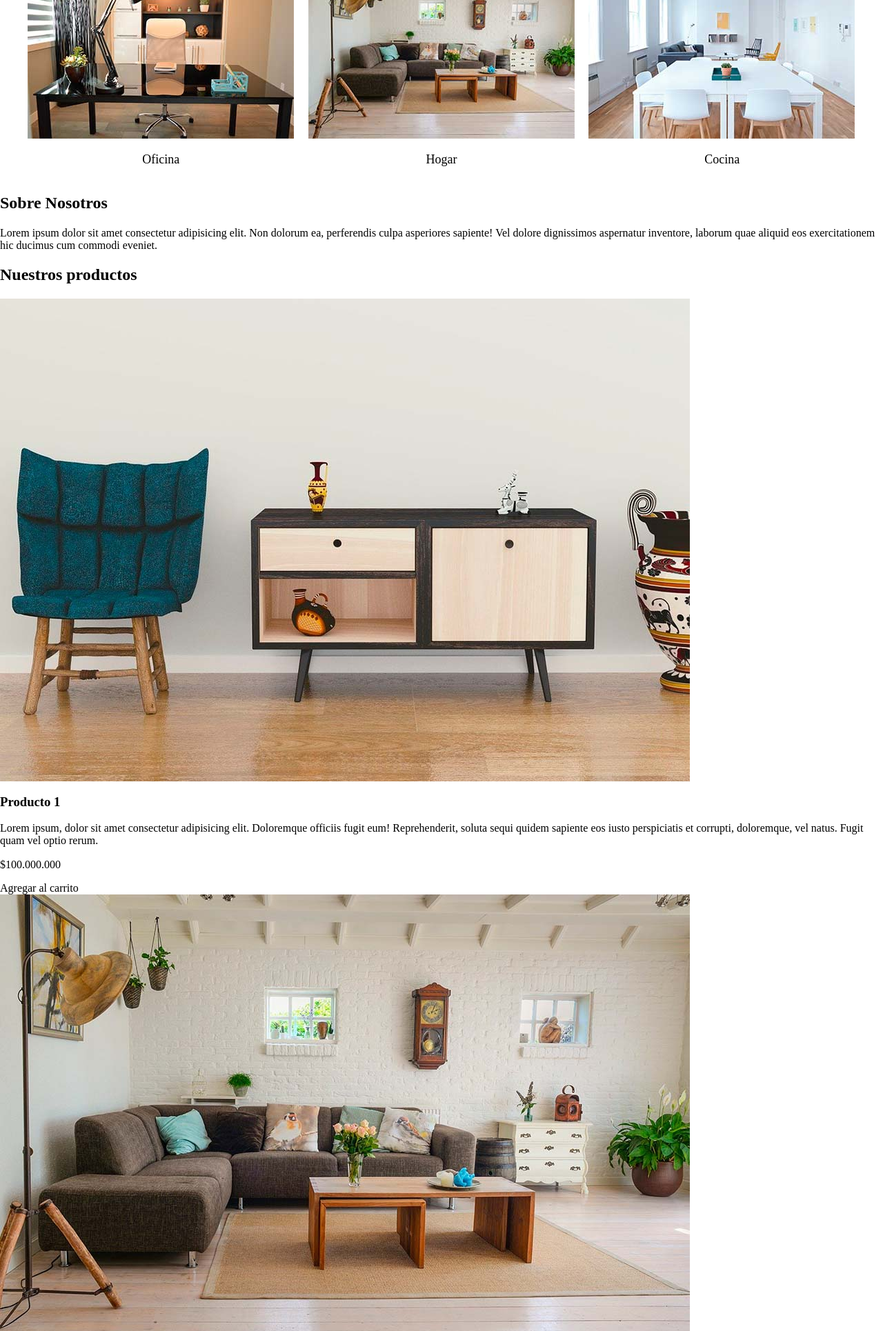
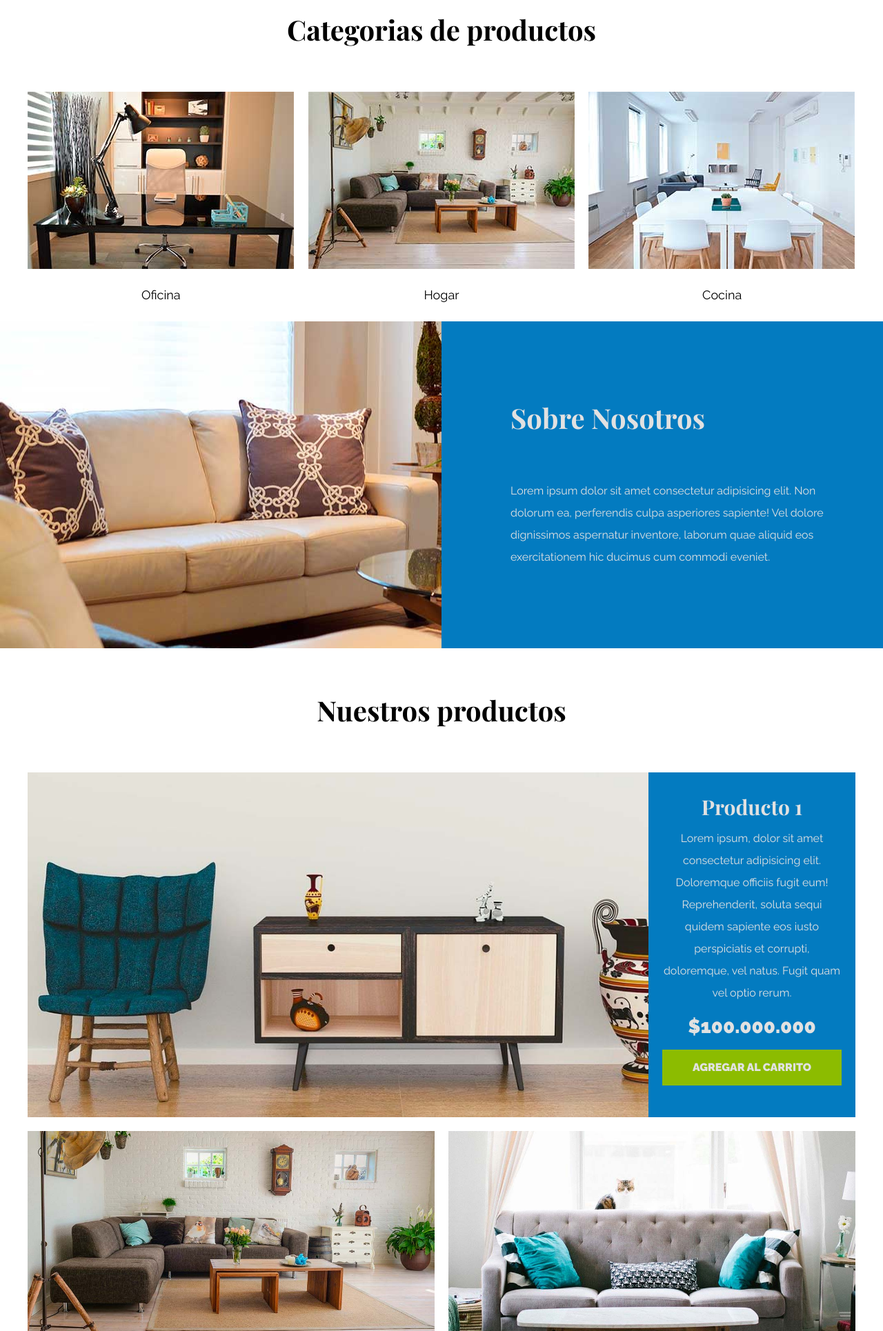
Before and after one commit to IngLeonardo/proyectoEcommerce, a website: page Index.html in a window 1280 px wide. Shown: the part 870-2800 px from the top of the page at 69% size. Drawn offline with nearby package versions, Linux system fonts and the light colour scheme.

Commit message:
Se organiza la seccion sobre nosotros y el listado de los productos

```diff
--- a/Index.html
+++ b/Index.html
@@ -5,6 +5,12 @@
     <meta http-equiv="X-UA-Compatible" content="IE=edge">
     <meta name="viewport" content="width=device-width, initial-scale=1.0">
     <link rel="stylesheet" href="node_modules/normalize.css/normalize.css">
+    <link rel="preconnect" href="https://fonts.googleapis.com">
+    <link rel="preconnect" href="https://fonts.gstatic.com" crossorigin>
+    <link href="https://fonts.googleapis.com/css2?family=Playfair+Display:wght@400;700;900&display=swap" rel="stylesheet">
+    <link rel="preconnect" href="https://fonts.googleapis.com">
+    <link rel="preconnect" href="https://fonts.gstatic.com" crossorigin>
+    <link href="https://fonts.googleapis.com/css2?family=Raleway:wght@400;700;900&display=swap" rel="stylesheet">
     <link rel="stylesheet" href="css/app.css">
     <title>Ecommerce - Inicio </title>
 </head>
@@ -23,7 +29,7 @@
 </div>
 <div class="hero"></div>
 <section class="contenedor categorias">
-    <h2>Categorias de <span>productos</span></h2>
+    <h2 class="text-center">Categorias de productos</h2>
     <div class="listado-categorias">
         <div class="categoria">
             <img src="img/categoria1.jpg" alt="imagen de Categorias">
@@ -39,68 +45,70 @@
         </div>
 </section>
 
-<section class="sobre-nosotros">
-    <div>
-        <h2>Sobre Nosotros</h2>
-        <p>Lorem ipsum dolor sit amet consectetur adipisicing elit. Non dolorum ea, perferendis culpa asperiores sapiente! Vel dolore dignissimos aspernatur inventore, laborum quae aliquid eos exercitationem hic ducimus cum commodi eveniet.</p>
+<section class="sobre-nosotros ">
+    <div class="contenedor sobre-nosotros-grid">
+        <div class="texto-nosotros">
+            <h2>Sobre Nosotros</h2>
+            <p>Lorem ipsum dolor sit amet consectetur adipisicing elit. Non dolorum ea, perferendis culpa asperiores sapiente! Vel dolore dignissimos aspernatur inventore, laborum quae aliquid eos exercitationem hic ducimus cum commodi eveniet.</p>
+        </div>
     </div>
 </section>
-<main>
-    <h2>Nuestros productos</h2>
+<main class="contenido-principal contenedor">
+    <h2 class="text-center">Nuestros productos</h2>
 
-    <div>
-        <div>
+    <div class="listado-productos">
+        <div class="producto">
             <img src="img/producto1.jpg" alt="Imagen producto">
-            <div>
+            <div class="texto-producto">
                 <h3>Producto 1</h3>
                 <p>Lorem ipsum, dolor sit amet consectetur adipisicing elit. Doloremque officiis fugit eum! Reprehenderit, soluta sequi quidem sapiente eos iusto perspiciatis et corrupti, doloremque, vel natus. Fugit quam vel optio rerum.</p>
-                <p>$100.000.000</p>
-                <a href="#">Agregar al carrito</a>
+                <p class="precio">$100.000.000</p>
+                <a class="btn" href="#">Agregar al carrito</a>
             </div>
         </div>
-        <div>
+        <div class="producto">
             <img src="img/producto2.jpg" alt="Imagen producto">
-            <div>
+            <div class="texto-producto">
                 <h3>Producto 2</h3>
                 <p>Lorem ipsum, dolor sit amet consectetur adipisicing elit. Doloremque officiis fugit eum! Reprehenderit, soluta sequi quidem sapiente eos iusto perspiciatis et corrupti, doloremque, vel natus. Fugit quam vel optio rerum.</p>
-                <p>$100.000.000</p>
-                <a href="#">Agregar al carrito</a>
+                <p class="precio">$100.000.000</p>
+                <a class="btn" href="#">Agregar al carrito</a>
             </div>
         </div>
-        <div>
+        <div class="producto">
             <img src="img/producto3.jpg" alt="Imagen producto">
-            <div>
+            <div class="texto-producto">
                 <h3>Producto 3</h3>
                 <p>Lorem ipsum, dolor sit amet consectetur adipisicing elit. Doloremque officiis fugit eum! Reprehenderit, soluta sequi quidem sapiente eos iusto perspiciatis et corrupti, doloremque, vel natus. Fugit quam vel optio rerum.</p>
-                <p>$100.000.000</p>
-                <a href="#">Agregar al carrito</a>
+                <p class="precio">$100.000.000</p>
+                <a class="btn" href="#">Agregar al carrito</a>
             </div>
         </div>
-        <div>
+        <div class="producto">
             <img src="img/producto4.jpg" alt="Imagen producto">
-            <div>
+            <div class="texto-producto">
                 <h3>Producto 4</h3>
                 <p>Lorem ipsum, dolor sit amet consectetur adipisicing elit. Doloremque officiis fugit eum! Reprehenderit, soluta sequi quidem sapiente eos iusto perspiciatis et corrupti, doloremque, vel natus. Fugit quam vel optio rerum.</p>
-                <p>$100.000.000</p>
-                <a href="#">Agregar al carrito</a>
+                <p class="precio">$100.000.000</p>
+                <a class="btn" href="#">Agregar al carrito</a>
             </div>
         </div>
-        <div>
+        <div class="producto">
             <img src="img/producto5.jpg" alt="Imagen producto">
-            <div>
+            <div class="texto-producto">
                 <h3>Producto 5</h3>
                 <p>Lorem ipsum, dolor sit amet consectetur adipisicing elit. Doloremque officiis fugit eum! Reprehenderit, soluta sequi quidem sapiente eos iusto perspiciatis et corrupti, doloremque, vel natus. Fugit quam vel optio rerum.</p>
-                <p>$100.000.000</p>
-                <a href="#">Agregar al carrito</a>
+                <p class="precio">$100.000.000</p>
+                <a class="btn" href="#">Agregar al carrito</a>
             </div>
         </div>
-        <div>
+        <div class="producto">
             <img src="img/producto6.jpg" alt="Imagen producto">
-            <div>
+            <div class="texto-producto">
                 <h3>Producto 6</h3>
                 <p>Lorem ipsum, dolor sit amet consectetur adipisicing elit. Doloremque officiis fugit eum! Reprehenderit, soluta sequi quidem sapiente eos iusto perspiciatis et corrupti, doloremque, vel natus. Fugit quam vel optio rerum.</p>
-                <p>$100.000.000</p>
-                <a href="#">Agregar al carrito</a>
+                <p class="precio">$100.000.000</p>
+                <a class="btn" href="#">Agregar al carrito</a>
             </div>
         </div>
     </div>
--- a/css/app.css
+++ b/css/app.css
@@ -1,10 +1,30 @@
 html{
     box-sizing: border-box;
+    font-size: 62.5%;  /*1 REM = 10px*/
 }
 *, *:before, *:after{
     box-sizing: inherit;
 }
-/* Globales */
+body{
+    font-family: 'Raleway', sans-serif;
+    font-size: 1.6rem;
+    line-height: 2;
+}
+h1,h2,h3{
+    font-family: 'PlayFair Display', serif;
+    margin: 0 0 5rem 0;
+}
+h1{
+    font-size: 5rem;
+}
+h2{
+    font-size: 4rem;
+
+}
+h3{
+    font-size: 3rem;
+}
+/* ----Globales ---------*/
 a {
  text-decoration: none;
  color: #000000;
@@ -17,11 +37,27 @@ img{
     max-width: 100%;
     display: block;
 }
-/*--------------*/
-/** Header y navegación - Aplicacion de Flexbox**/
+.btn{
+    background-color: #8cbc00;
+    display: block;
+    color: #e1e1e1;
+    text-transform: uppercase;
+    font-weight: 900;
+    padding: 1rem;
+    transition: background-color .3s ease-out;
+}
+.btn:hover{
+    background-color: #769c02;
+}
+/*--- Utilidades-----*/
+.text-center{
+    text-align: center;
+}
+
+
+/*---- Header y navegación - Aplicacion de Flexbox----*/
 .nombre-sitio{
     margin-top: 50px;
-    margin-bottom: 50px;
     text-align: center;
 }
 .nombre-sitio span{
@@ -43,8 +79,8 @@ img{
     height: 550px;
 }
 /* -----Categorias----------*/
-.categorias h2{
-    text-align: center;
+.categorias{
+    padding-top: 5rem;
 }
 .categoria a{
     text-align: center;
@@ -63,3 +99,86 @@ img{
     gap: 20px;
 
 }
+/*----Bloque nosotros-----*/
+.sobre-nosotros{
+    background-image: linear-gradient(to right, transparent 50%,#037bc0 50%,#037bc0 100%),url(../img/nosotros.jpg);
+    background-position:left center;
+    padding: 10rem 0;
+    background-repeat: no-repeat;
+    background-size: 100%, 100rem;
+
+}
+.sobre-nosotros-grid{
+    display: flex;
+    justify-content: flex-end;
+}
+.texto-nosotros{
+    flex-basis: 50%;
+    padding-left: 10rem;
+    color: #e1e1e1;
+}
+
+/*------ Listado de productos -------*/
+.contenido-principal{
+    padding-top: 5rem;
+}
+.listado-productos{
+    display: grid;
+    grid-template-columns: repeat(6,1fr);
+    gap: 2rem;
+}
+/*--posiciones en la grid--*/
+.producto:nth-child(1){
+    grid-column: 1 / 7;
+    display: grid;
+    grid-template-columns: 3fr 1fr;
+}
+.producto:nth-child(1) img{
+    height: 50rem;
+    width: 100%;
+    object-fit: cover;
+}
+.producto:nth-child(2){
+    grid-column: 1 / 4;
+}
+.producto:nth-child(2) img{
+    height: 30rem;
+    width: 100%;
+    object-fit: cover;
+}
+.producto:nth-child(3){
+    grid-column: 4 / 7;
+}
+.producto:nth-child(3) img{
+    height: 30rem;
+    width: 100%;
+    object-fit: cover;
+}
+.producto:nth-child(4){
+    grid-column: 1 / 3;
+}
+.producto:nth-child(5){
+    grid-column: 3 / 5;
+}
+.producto:nth-child(6){
+    grid-column: 5 / 7;
+}
+
+.producto{
+    background-color: #037bc0;
+}
+.texto-producto{
+    text-align: center;
+    color: #e1e1e1;
+    padding: 2rem;
+}
+.texto-producto h3{
+    margin:0;
+}
+.texto-producto p{
+    margin:0 0 .5rem;
+}
+.texto-producto .precio{
+    font-size: 2.8rem;
+    font-weight: 900;
+}
```
